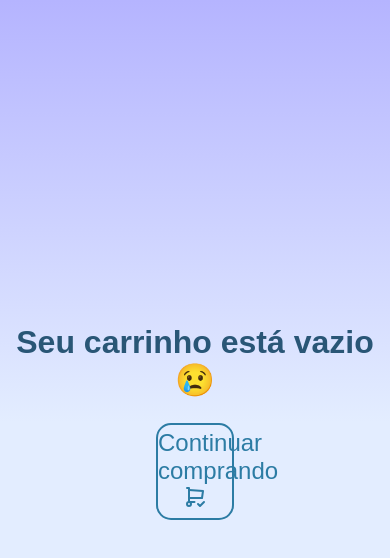
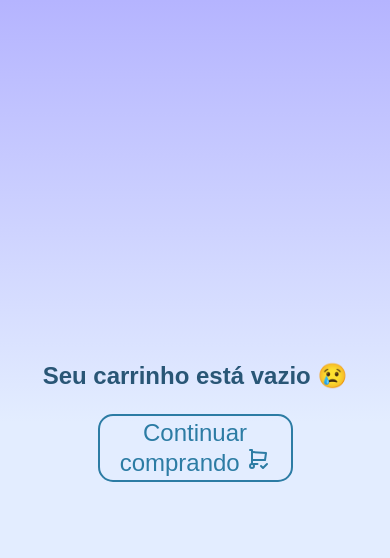
Before and after one commit to MW-Limah/HeloisaWebstore, a Next.js app: page /cart in a window 390 px wide. Shown: the top 558 px of the page. Built offline with nearby package versions, Linux system fonts and the light colour scheme.

Commit message:
Update cart.module.css

```diff
--- a/src/app/cart/cart.module.css
+++ b/src/app/cart/cart.module.css
@@ -160,6 +160,18 @@
         grid-template-columns: 1fr;
     }
 
+    .empty {
+        width: 100%;
+    }
+
+    .empty h1 {
+        font-size: 1.5rem;
+    }
+
+    .empty a {
+        width: 50%;
+    }
+
     .item {
         flex-direction: column;
         align-items: center;
```
